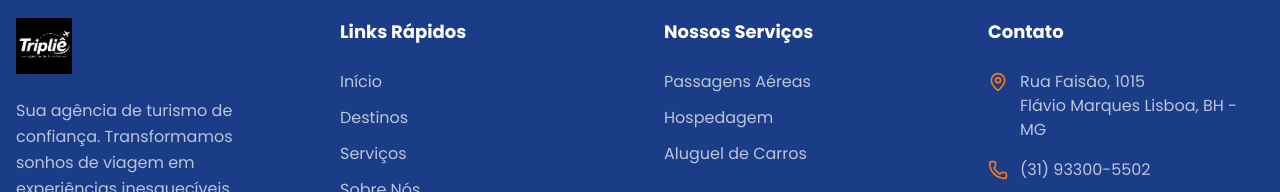
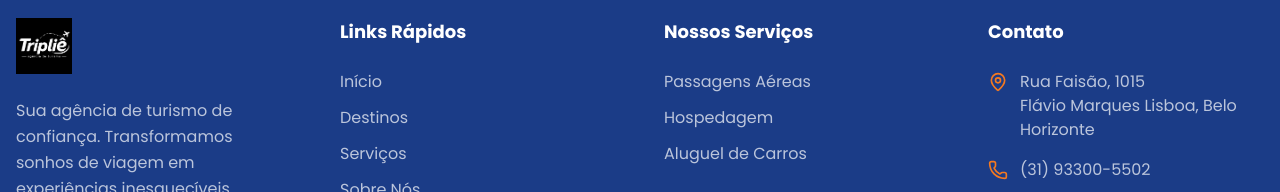
Before and after one commit to bahianobh/triplie, a Next.js app: page / in a window 1280 px wide. Shown: the part 5241-5433 px from the top of the page. Built offline with nearby package versions, Linux system fonts and the light colour scheme.

Commit message:
bh correct

```diff
--- a/components/footer.tsx
+++ b/components/footer.tsx
@@ -93,7 +93,7 @@ export function Footer() {
                 <MapPin className="h-5 w-5 text-[#F47920] flex-shrink-0 mt-0.5" />
                 <span className="text-white/70">
                   Rua Faisão, 1015<br />
-                  Flávio Marques Lisboa, BH - MG
+                  Flávio Marques Lisboa, Belo Horizonte
                 </span>
               </li>
               <li className="flex items-center gap-3">
```
